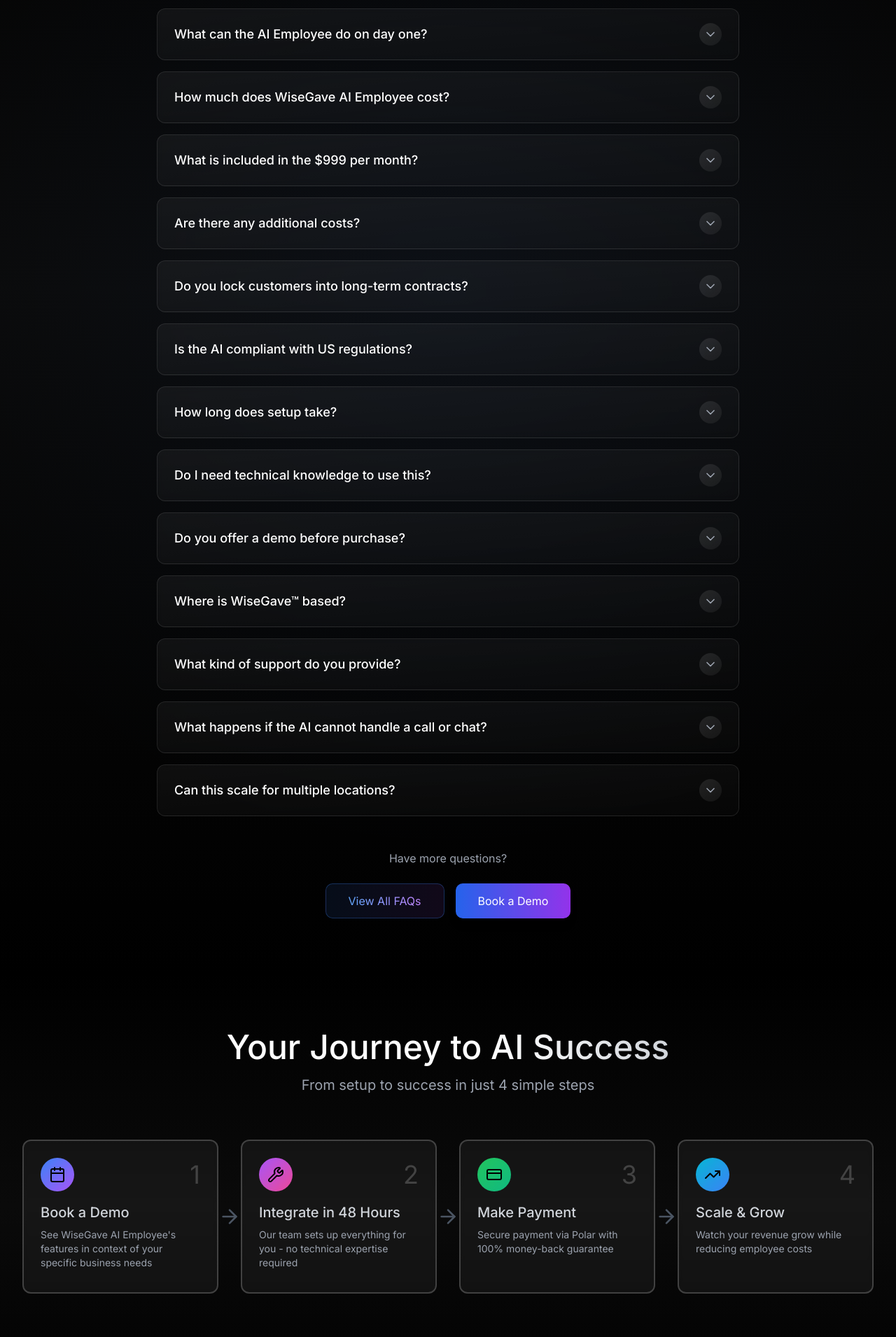
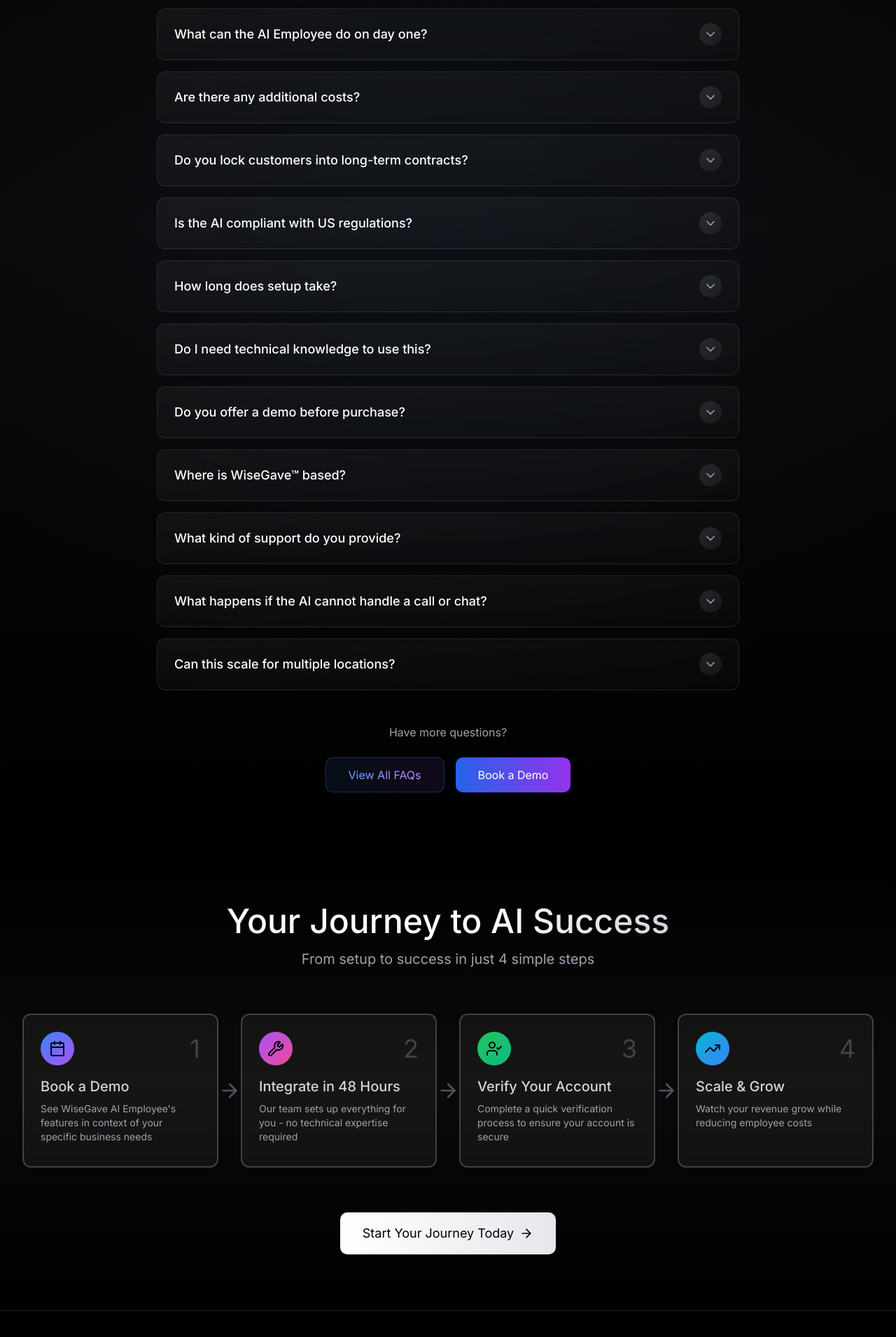
Before and after one commit to wisegave-dev/wisegave-ai, a Next.js app: page / in a window 1280 px wide. Shown: the part 5180-7090 px from the top of the page at 70% size. Built offline with nearby package versions, Linux system fonts and the light colour scheme.

Commit message:
Update CustomerJourneySection to replace payment step with account verification and comment out FAQ pricing details for clarity and focus on user experience.

```diff
--- a/src/components/home/CustomerJourneySection.tsx
+++ b/src/components/home/CustomerJourneySection.tsx
@@ -4,9 +4,10 @@
 import {
   Calendar,
   Wrench,
-  CreditCard,
+  // CreditCard,
   TrendingUp,
   ArrowRight,
+  UserCheck
 } from "lucide-react";
 import { useState } from "react";
 import Link from "next/link";
@@ -45,11 +46,11 @@
     },
     {
       number: 3,
-      icon: CreditCard,
-      title: "Make Payment",
-      description: "Secure payment via Polar with 100% money-back guarantee",
+      icon: UserCheck,
+      title: "Verify Your Account",
+      description: "Complete a quick verification process to ensure your account is secure",
       details:
-        "Flexible monthly plans. Cancel anytime. No hidden fees or long-term contracts.",
+        "Verify your account with a simple process to ensure security and compliance.",
       color: "green",
     },
     {
--- a/src/components/home/FAQSection.tsx
+++ b/src/components/home/FAQSection.tsx
@@ -26,15 +26,15 @@
     answer:
       "It answers inbound calls, replies to chat and SMS, qualifies leads based on your rules, and books appointments directly into your calendar.",
   },
-  {
-    question: "How much does WiseGave AI Employee cost?",
-    answer: "WiseGave AI Employee costs $999 per month",
-  },
-  {
-    question: "What is included in the $999 per month?",
-    answer:
-      "Full AI Employee access, unlimited AI usage, Voice AI setup, Conversation AI setup, onboarding, and ongoing support.",
-  },
+  // {
+  //   question: "How much does WiseGave AI Employee cost?",
+  //   answer: "WiseGave AI Employee costs $999 per month",
+  // },
+  // {
+  //   question: "What is included in the $999 per month?",
+  //   answer:
+  //     "Full AI Employee access, unlimited AI usage, Voice AI setup, Conversation AI setup, onboarding, and ongoing support.",
+  // },
   {
     question: "Are there any additional costs?",
     answer:
```
